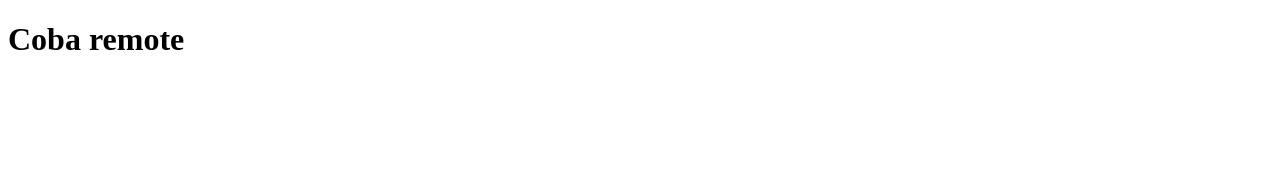
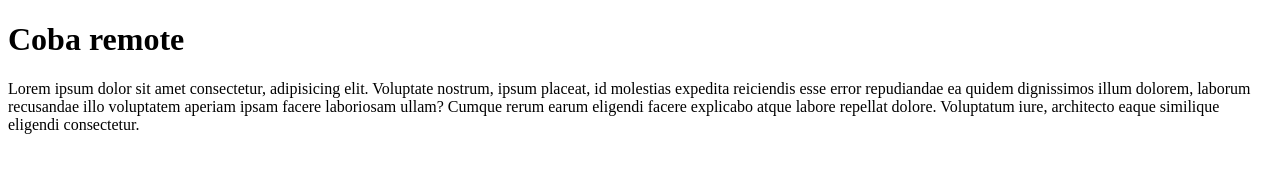
Before and after one commit to robi212/coba, a plain HTML site: page index.html in a window 1280 px wide. Drawn offline with Linux system fonts and the light colour scheme.

Commit message:
menambahkan paragraph

```diff
--- a/index.html
+++ b/index.html
@@ -8,5 +8,9 @@
   </head>
   <body>
     <h1>Coba remote</h1>
+    <p>
+      Lorem ipsum dolor sit amet consectetur, adipisicing elit. Voluptate nostrum, ipsum placeat, id molestias expedita reiciendis esse error repudiandae ea quidem dignissimos illum dolorem, laborum recusandae illo voluptatem aperiam ipsam
+      facere laboriosam ullam? Cumque rerum earum eligendi facere explicabo atque labore repellat dolore. Voluptatum iure, architecto eaque similique eligendi consectetur.
+    </p>
   </body>
 </html>
```
